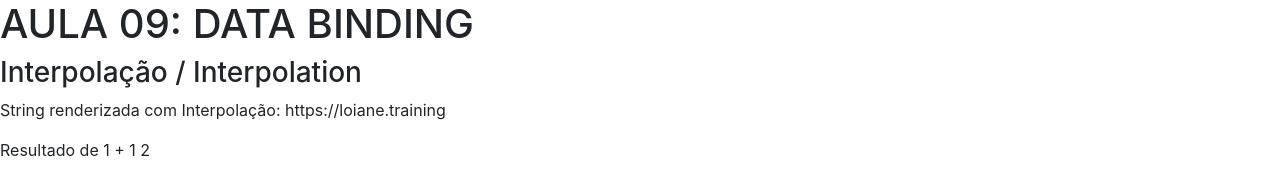
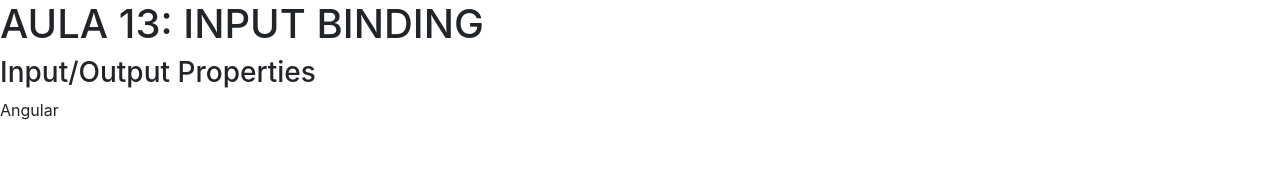
Before and after one commit to dhiego-gomes/curso-angular-loiane, an Angular app in the folder data-binding/: page / in a window 1280 px wide. Shown: the top 172 px of the page. Built offline with nearby package versions, Linux system fonts and the light colour scheme.

Commit message:
Atualiza 'data-binding' com 'input-property'

```diff
--- a/data-binding/src/app/data-binding/data-binding.component.html
+++ b/data-binding/src/app/data-binding/data-binding.component.html
@@ -1,4 +1,4 @@
-    <h1>AULA 09: DATA BINDING</h1>
+    <!-- <h1>AULA 09: DATA BINDING</h1>
     <section class="property-binding">
         <article>
             <h3>Interpolação / Interpolation</h3>
@@ -101,4 +101,46 @@
 
         </article>
 
+    </section> -->
+
+    <!-- <h1>AULA 12: TWO-WAY DATA BINDING</h1>
+    <section class="two-way-binding">
+        <article>
+            <h3>Two-Way Data Binding</h3>
+
+            <div>
+                <input type="text"
+                [ngModel]="nome"
+                (ngModelChange)="nome = $event">
+
+                <input type="text" [(ngModel)]="nome">
+                <input type="text" bindon-ngModel="nome">
+
+                <p>Você digitou: {{ nome }}</p>
+
+                <div>
+                    <input type="text" [(ngModel)]="pessoa.nome">
+                    <input type="text" [(ngModel)]="pessoa.idade">
+
+                    <p>Seu nome é {{ pessoa.nome }}. Sua idade é {{ pessoa.idade }} anos.</p>
+                </div>
+
+            </div>
+
+        </article>
+
+    </section> -->
+
+    <h1>AULA 13: INPUT BINDING</h1>
+    <section class="input-output-properties">
+        <article>
+            <h3>Input/Output Properties</h3>
+
+            <div>
+
+                <app-curso [nome]="nomeDoCurso"></app-curso>
+            </div>
+
+        </article>
+
     </section>
--- a/data-binding/src/app/data-binding/data-binding.component.ts
+++ b/data-binding/src/app/data-binding/data-binding.component.ts
@@ -10,9 +10,20 @@ export class DataBindingComponent implements OnInit {
   url: string = 'https://loiane.training'
   cursoAngular: boolean = true
   urlImagem: string = 'https://source.unsplash.com/collection/190727/400x200'
+
   valorAtual: string = ''
   valorSalvo: string = ''
+
   isMouseOver: boolean = false
+
+  nomeDoCurso: string = 'Angular'
+
+  nome: string = 'abc'
+
+  pessoa: any = {
+    nome: 'Fulano',
+    idade: 20
+  }
 
   getValor() {
     return 1
--- /dev/null
+++ b/data-binding/src/app/input-property/input-property.component.html
@@ -0,0 +1,3 @@
+<p>
+    {{ nomeCurso }}
+</p>
--- /dev/null
+++ b/data-binding/src/app/input-property/input-property.component.ts
@@ -0,0 +1,17 @@
+import { Component, OnInit, Input } from '@angular/core';
+
+@Component({
+  selector: 'app-curso',
+  templateUrl: './input-property.component.html',
+  styleUrls: ['./input-property.component.css']
+})
+export class InputPropertyComponent implements OnInit {
+
+  @Input('nome') nomeCurso: string = ''
+
+  constructor() { }
+
+  ngOnInit(): void {
+  }
+
+}
```
Also changed, not shown: data-binding/src/app/app.module.ts (+6 -2 lines), data-binding/src/app/input-property/input-property.component.css (added), 1 other file (tests, documents, lock files or other folders).
